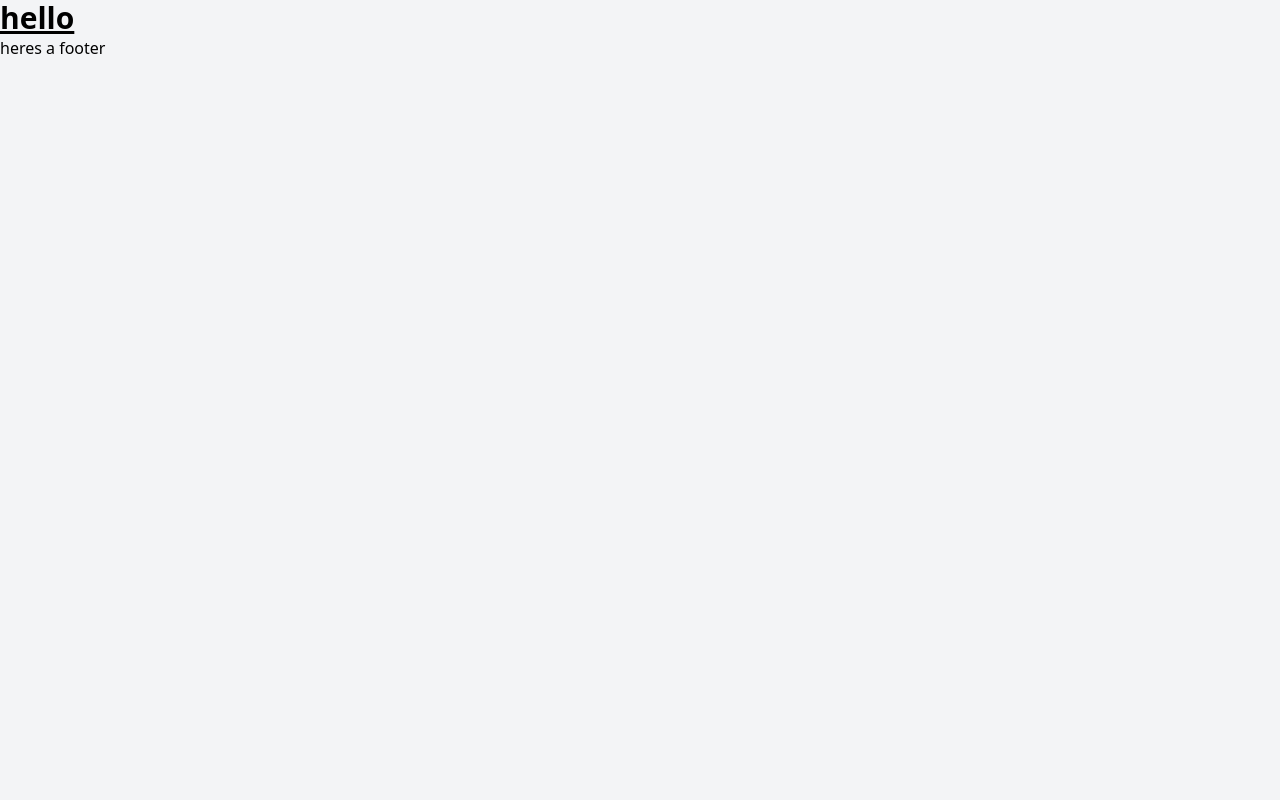
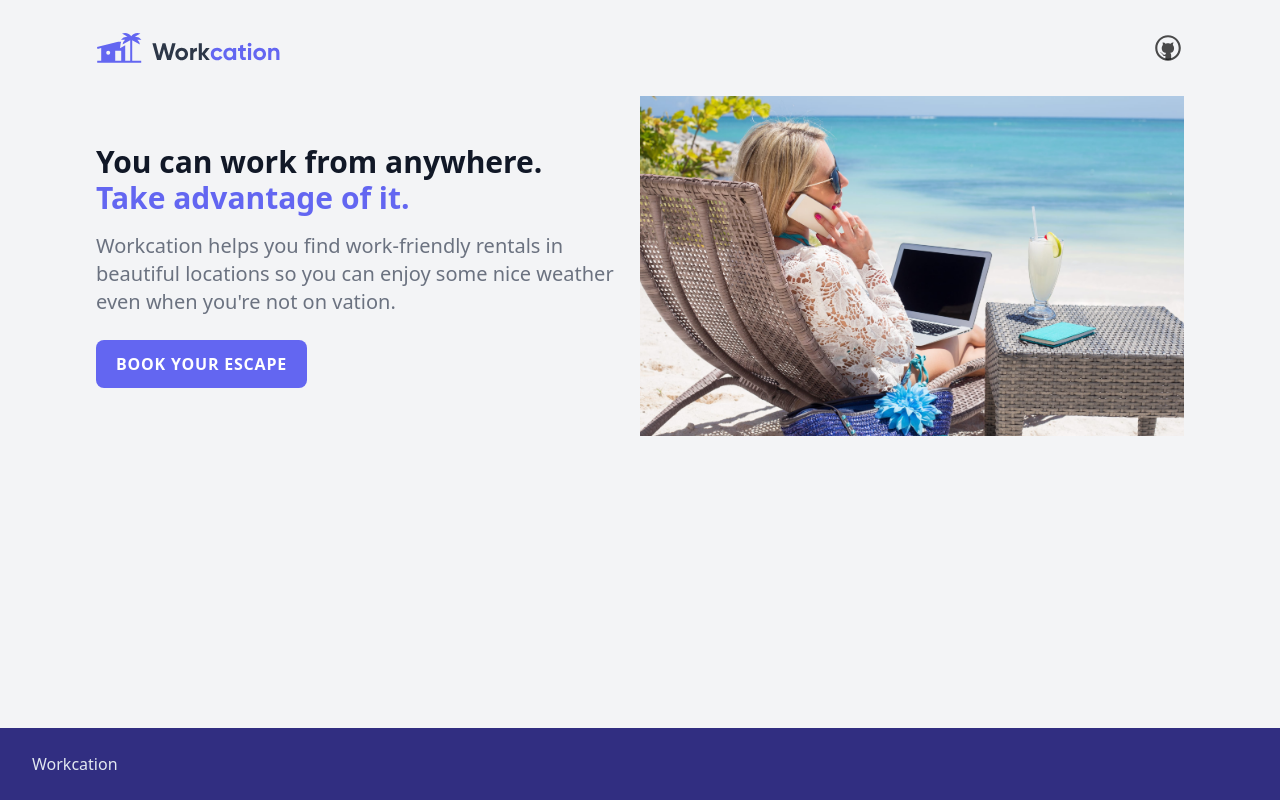
Before and after one commit to elijahstorm/workcation, a SvelteKit app: page / in a window 1280 px wide. Built offline with nearby package versions, Linux system fonts and the light colour scheme.

Commit message:
Componentization

```diff
--- /dev/null
+++ b/src/lib/components/marketing/CallToAction.svelte
@@ -0,0 +1,38 @@
+<script lang="ts">
+	export let img: string
+	export let imgAlt: string
+	export let header: string
+	export let headerHighlight: string
+	export let paragraph: string
+	export let buttonText: string
+	export let buttonAction: VoidFunction
+</script>
+
+<section class="grid lg:grid-cols-2">
+	<div class="flex flex-col gap-2 lg:py-12">
+		<img
+			class="rounded-lg shadow-lg sm:h-64 sm:w-full sm:object-cover object-center lg:hidden"
+			src={img}
+			alt={imgAlt}
+		/>
+
+		<h1 class="mt-2 text-2xl font-bold text-gray-900 sm:text-3xl sm:mt-6 lg:mt-0 lg:text-3xl">
+			{header}
+			<br />
+			<span class="text-indigo-500"> {headerHighlight} </span>
+		</h1>
+
+		<p class="text-gray-500 sm:text-xl sm:mt-2">
+			{paragraph}
+		</p>
+
+		<button
+			class="self-start mt-2 px-5 py-3 bg-indigo-500 text-white rounded-lg uppercase tracking-wider font-semibold text-sm shadow-lgtext-4xl sm:text-base sm:mt-4"
+			on:click={buttonAction}>{buttonText}</button
+		>
+	</div>
+
+	<div class="hidden relative lg:block">
+		<img class="absolute inset-0 w-full h-full object-cover object-center" src={img} alt={imgAlt} />
+	</div>
+</section>
--- /dev/null
+++ b/src/routes/+error.svelte
@@ -0,0 +1,3 @@
+<div>
+	<p>There was an error</p>
+</div>
--- a/src/routes/+layout.svelte
+++ b/src/routes/+layout.svelte
@@ -3,14 +3,18 @@
 	import '../app.css'
 </script>
 
-<div class="bg-gray-100 h-screen">
-	<Header />
+<div class="bg-gray-100">
+	<div class="h-screen flex flex-col justify-between">
+		<div class="grow self-center w-full max-w-md sm:max-w-xl lg:max-w-6xl lg:px-8">
+			<Header />
 
-	<main>
-		<slot />
-	</main>
+			<main>
+				<slot />
+			</main>
+		</div>
 
-	<footer>
-		<p>heres a footer</p>
-	</footer>
+		<footer class="px-8 py-6 bg-indigo-900 text-slate-200">
+			<p>Workcation</p>
+		</footer>
+	</div>
 </div>
--- a/src/routes/+page.svelte
+++ b/src/routes/+page.svelte
@@ -1,8 +1,23 @@
+<script>
+	import { goto } from '$app/navigation'
+	import { base } from '$app/paths'
+	import CallToAction from '$lib/components/marketing/CallToAction.svelte'
+</script>
+
 <svelte:head>
 	<title>Workcation</title>
 	<meta name="description" content="Work and vacation" />
 </svelte:head>
 
-<section>
-	<h2 class="text-red text-3xl font-bold underline">hello</h2>
-</section>
+<CallToAction
+	img="/img/beach-work.jpg"
+	imgAlt="woman sitting on beach"
+	header="You can work from anywhere."
+	headerHighlight="Take advantage of it."
+	paragraph="Workcation helps you find work-friendly rentals in beautiful locations so you can enjoy some
+nice weather even when you're not on vation."
+	buttonText="Book your escape"
+	buttonAction={() => {
+		goto(base + '/book')
+	}}
+/>
--- a/src/routes/Header.svelte
+++ b/src/routes/Header.svelte
@@ -1,12 +1,15 @@
 <script lang="ts">
 	import { page } from '$app/stores'
+	import logo from '$lib/images/logo.svg'
 	import github from '$lib/images/github.svg'
 </script>
 
-<header>
-	<!-- <div>
-		<a href="https://github.com/elijahstorm">
-			<img src={github} alt="GitHub" />
-		</a>
-	</div> -->
-</header>
+<div class="h-24 py-8 flex justify-between">
+	<a class="contents" href="/">
+		<img src={logo} alt="Worcation" />
+	</a>
+
+	<a class="contents" href="https://github.com/elijahstorm">
+		<img src={github} alt="GitHub" />
+	</a>
+</div>
--- /dev/null
+++ b/src/routes/book/+page.svelte
@@ -0,0 +1 @@
+book!
```
Also changed, not shown: static/img/beach-work.jpg (renamed from static/beach-work.jpg).
